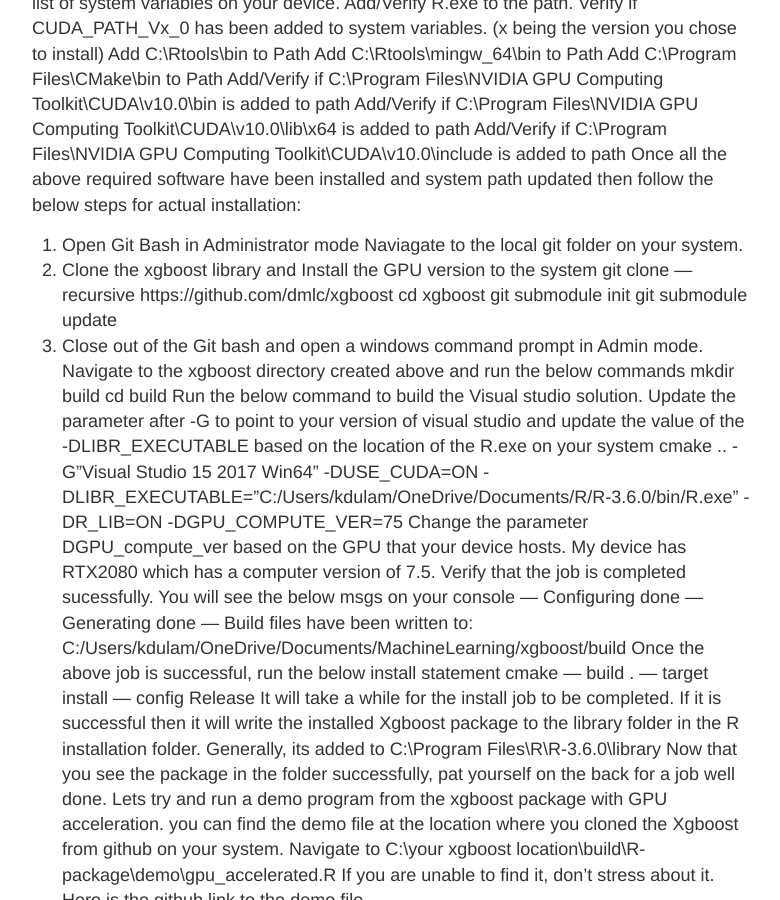
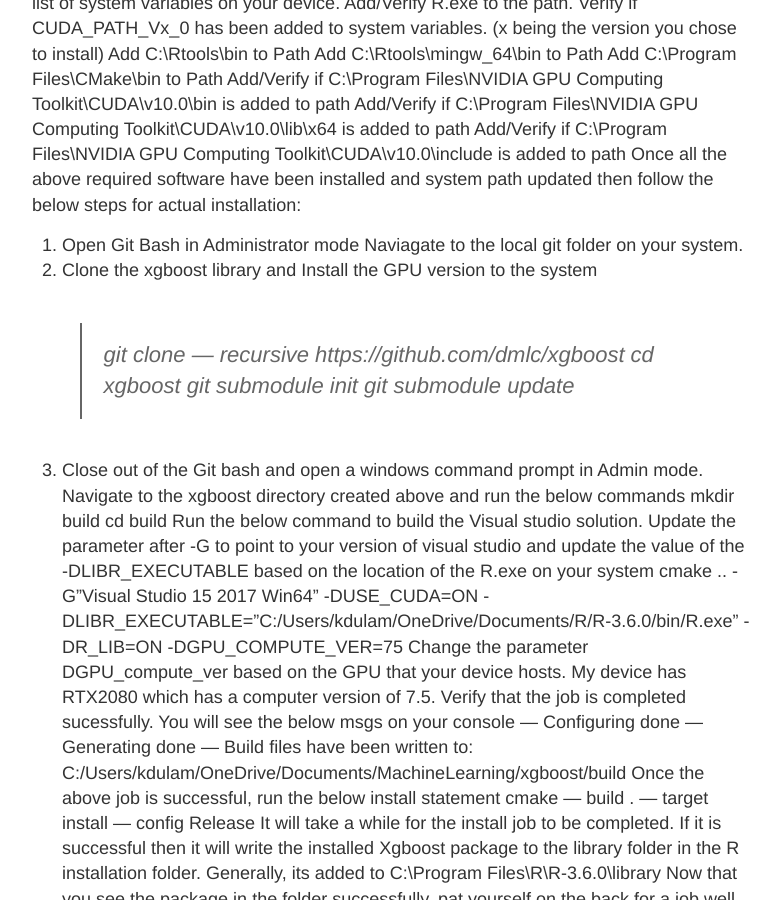
Before and after one commit to kaydee-edb/KarthikDulam.github.io, a Jekyll site: the page built from _posts/2019-10-12-Installing-XGBoost-GPU.md, in a window 1280 px wide and 900 px high, scrolled down 820 px. Shown: the whole window, without its empty margins (248-1028 px from the left). Built offline with Jekyll 4.4.1, drawn with Linux system fonts in a browser that asks for light colours.

```diff
--- a/_posts/2019-10-12-Installing-XGBoost-GPU.md
+++ b/_posts/2019-10-12-Installing-XGBoost-GPU.md
@@ -40,7 +40,7 @@ Once all the above required software have been installed and system path updated
 1. Open Git Bash in Administrator mode
 Naviagate to the local git folder on your system.
 2. Clone the xgboost library and Install the GPU version to the system
-git clone — recursive https://github.com/dmlc/xgboost
+>git clone — recursive https://github.com/dmlc/xgboost
 cd xgboost
 git submodule init
 git submodule update
```
